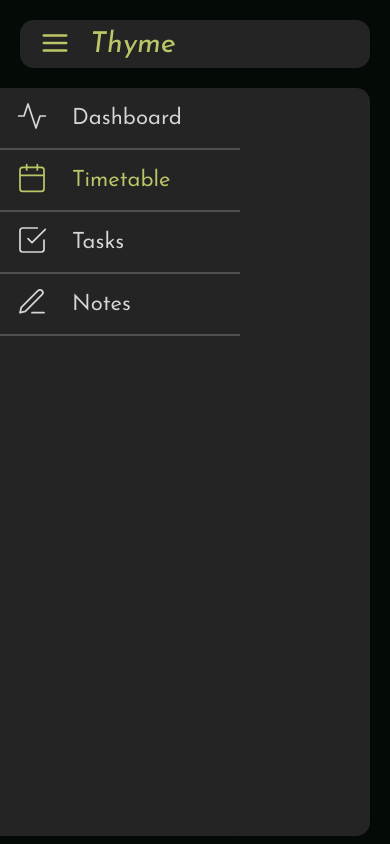
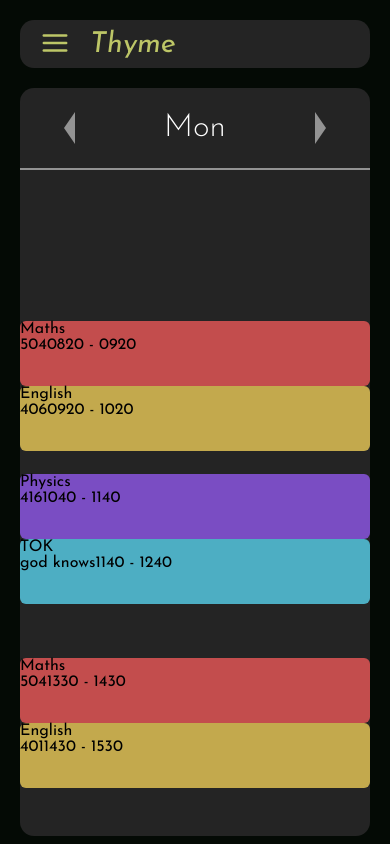
Before and after one commit to xjarlie/thyme, a React (Create React App) app in the folder client/: page /timetable in a window 390 px wide. Built offline with nearby package versions, Linux system fonts and the light colour scheme.

Commit message:
further timetable

```diff
--- a/client/src/App.css
+++ b/client/src/App.css
@@ -17,12 +17,31 @@
     --color-dark-2: #4f4f4f;
     --color-light-0: #939393;
     --color-light-1: #D6D6D6;
+    --iconsize: 24px;
 }
 
 *,
 ::before,
 ::after {
     box-sizing: border-box;
+}
+
+.arrow-left {
+    width: 0;
+    height: 0;
+    border-style: solid;
+    border-width: var(--iconsize) calc(var(--iconsize) - 5px) var(--iconsize) 0;
+    border-color: transparent currentColor transparent transparent;
+    padding: 0;
+}
+
+.arrow-right {
+    width: 0;
+    height: 0;
+    border-style: solid;
+    border-width: var(--iconsize) 0 var(--iconsize) calc(var(--iconsize) - 5px);
+    border-color: transparent transparent transparent currentColor;
+    padding: 0;
 }
 
 .app {
@@ -90,6 +109,7 @@ a {
     flex-grow: 1;
     display: flex;
     position: relative;
+    overflow-x: hidden;
 }
 
 .sidebar {
@@ -149,11 +169,13 @@ a {
     display: none;
 }
 
-@media (max-width: 425px) {
+@media (max-width: 768px) {
 
     .sidebar {
         transform: translateX(0);
         position: absolute;
+        z-index: 10;
+        box-shadow: 0 19px 38px rgba(0, 0, 0, 0.30), 0 15px 12px rgba(0, 0, 0, 0.22);
     }
 
     .sidebar.collapsed {
@@ -170,6 +192,12 @@ h1 {
     height: 99%;
     display: flex;
     padding: 0 20px;
+    overflow-x: auto;
+}
+
+.timetable {
+    width: 100%;
+    min-width: 900px
 }
 
 .week {
@@ -179,8 +207,87 @@ h1 {
     background-color: var(--color-dark-0);
     display: flex;
     flex-direction: row;
+    justify-content: space-around;
+    overflow-y: auto;
 }
 
 .day {
-    background-color: aqua;
+    min-width: 128px;
+    flex-grow: 1;
+    display: flex;
+    flex-direction: column;
+    align-items: stretch;
+    justify-content: flex-start;
+    overflow-y: visible;
+    position: static
 }
+
+@media screen and (min-width: 426px) {
+    .day:not([data-daynumber="0"]) {
+        border-left: 2px solid var(--color-light-0);
+    }
+}
+
+.day>.header {
+    display: flex;
+    flex-direction: row;
+    align-items: center;
+    justify-content: center;
+    padding: 1.5rem 0;
+    width: 100%;
+
+    border-bottom: 2px solid var(--color-light-0);
+}
+
+.day>.header>span {
+    font-family: 'Josefin Sans', sans-serif;
+    font-size: 2rem;
+    font-variation-settings: "wght" 275;
+    color: white;
+}
+
+.day>.header>.icon {
+    display: none;
+}
+
+.day>.subjects {
+    position: relative;
+}
+
+.event {
+    position: absolute;
+    width: 100%;
+    border-radius: 6px;
+}
+
+@media screen and (max-width: 425px) {
+    .timetable {
+        min-width: 0;
+        width: 100%;
+    }
+
+    .day {
+        min-width: 0;
+        width: 100%;
+        border: none;
+    }
+
+    .day>.header {
+        justify-content: space-around;
+        --iconsize: 16px;
+    }
+
+    .day>.header>.icon {
+        display: block;
+        color: var(--color-light-0);
+    }
+
+    .day>.header>.icon.arrow-left {
+        float: left;
+    }
+
+    .day:not(.active) {
+        display: none;
+        visibility: hidden;
+    }
+}
--- a/client/src/App.js
+++ b/client/src/App.js
@@ -11,7 +11,9 @@ class App extends React.Component {
         <Navbar />
         <div className='main'>
           <Sidebar />
-          <Outlet />
+          <div className='content'>
+            <Outlet />
+          </div>
         </div>
       </div>
     );
--- a/client/src/Components/Global/Sidebar.js
+++ b/client/src/Components/Global/Sidebar.js
@@ -5,7 +5,7 @@ import Sideitem from "./Sideitem";
 class Sidebar extends React.Component {
     render() {
         return (
-            <div className="sidebar">
+            <div className="sidebar collapsed">
                 <Sideitem name="Dashboard" icon={Icon.Activity} />
                 <Sideitem name="Timetable" icon={Icon.Calendar} />
                 <Sideitem name="Tasks" icon={Icon.CheckSquare} />
--- a/client/src/Components/Pages/Timetable/Day.js
+++ b/client/src/Components/Pages/Timetable/Day.js
@@ -1,11 +1,101 @@
 import React from "react";
+import Event from "./Event";
+import * as Icon from 'react-feather';
 
 class Day extends React.Component {
+
+    onNextButtonClick() {
+        const currentDay = document.querySelector('.day.active');
+
+
+        const nextDay = document.querySelector(`.day[data-daynumber='${Number(currentDay.dataset.daynumber) + 1}']`);
+        if (nextDay) {
+            currentDay.classList.remove('active');
+            nextDay.classList.add('active');
+        }
+    }
+
+    onPrevButtonClick() {
+        const currentDay = document.querySelector('.day.active');
+
+
+        const prevDay = document.querySelector(`.day[data-daynumber='${Number(currentDay.dataset.daynumber) - 1}']`);
+        if (prevDay) {
+            currentDay.classList.remove('active');
+            prevDay.classList.add('active');
+        }
+    }
+
     render() {
+        const subjects = {
+            maths: {
+                name: 'Maths',
+                color: '#C34D4D',
+            },
+            physics: {
+                name: 'Physics',
+                color: '#7A4DC3'
+            },
+            tok: {
+                name: 'TOK',
+                color: '#4DAEC3'
+            },
+            english: {
+                name: 'English',
+                color: '#C3A94D'
+            }
+        };
+
+        const events = {
+            wasd: {
+                name: "maths",
+                startTime: "0820",
+                endTime: "0920",
+                room: "504"
+            },
+            dswahyfura: {
+                name: "english",
+                startTime: "0920",
+                endTime: "1020",
+                room: "406"
+            },
+            fhbndsuyi: {
+                name: "physics",
+                startTime: "1040",
+                endTime: "1140",
+                room: "416"
+            },
+            grfenuiasr: {
+                name: "tok",
+                startTime: "1140",
+                endTime: "1240",
+                room: "god knows"
+            },
+            ferhjwua8io: {
+                name: "maths",
+                startTime: "1330",
+                endTime: "1430",
+                room: "504"
+            },
+            fresgse: {
+                name: "english",
+                startTime: "1430",
+                endTime: "1530",
+                room: "401"
+            }
+        }
+
         return (
-            <div className="day">
+            <div className={`day ${this.props.number === 0 ? "active" : ""}`} data-daynumber={this.props.number} style={{height: this.props.height}}>
                 <div className="header">
+                    <button className="icon arrow-left" onClick={this.onPrevButtonClick}></button>
                     <span>{this.props.dayName}</span>
+                    <button className="icon arrow-right" onClick={this.onNextButtonClick}></button>
+                </div>
+                <div className="subjects">
+                    {Object.entries(events).map(([key, value]) => {
+                        return <Event key={key} id={key} data={{...value, color: subjects[value.name].color, displayName: subjects[value.name].name}} maxHeight={this.props.height} />
+                    })}
                 </div>
             </div>
         )
--- /dev/null
+++ b/client/src/Components/Pages/Timetable/Event.js
@@ -0,0 +1,51 @@
+import React from "react";
+
+class Event extends React.Component {
+
+    getPos(time, maxHeight) {
+        const hours = parseInt(time.slice(0, 2));
+        const minutes = parseInt(time.slice(2));
+
+        const totHours = Math.round(((hours + (minutes / 60)) + Number.EPSILON) * 100) / 100
+
+        const proportion = totHours / 24;
+        const topPos = proportion * maxHeight;
+        return topPos;
+
+    }
+
+    render() {
+
+        const maxHeight = this.props.maxHeight;
+        const startTime = this.props.data.startTime;
+        const endTime = this.props.data.endTime;
+
+        const offsetHours = this.getPos('0100', maxHeight) * 6;
+        //const offsetHours = 0;
+
+        const startPos = this.getPos(startTime, maxHeight);
+
+        const endPos = this.getPos(endTime, maxHeight);
+
+        const height = endPos - startPos;
+
+        // let color = 'aqua';
+        // const currentTimeDate = new Date(global.get('time'));
+        // const currentStringTime = `${currentTimeDate.getHours()}${currentTimeDate.getMinutes()}`;
+        // if (parseInt(currentStringTime) >= parseInt(startTime) && parseInt(currentStringTime) < parseInt(endTime)) {
+        //     color = 'aquamarine';
+        // }
+
+        return (
+            <div className="event" style={{backgroundColor: this.props.data.color, top: startPos-offsetHours, height: height + 'px'}}>
+                <span className="title">{this.props.data.displayName}</span>
+                <div className="under">
+                    <span className="room">{this.props.data.room}</span>
+                    <span className="times">{this.props.data.startTime} - {this.props.data.endTime}</span>
+                </div>
+            </div>
+        )
+    }
+}
+
+export default Event;
--- a/client/src/Components/Pages/Timetable/Timetable.js
+++ b/client/src/Components/Pages/Timetable/Timetable.js
@@ -5,7 +5,7 @@ class Timetable extends React.Component {
 
     render() {
         return (
-            <div className="content">
+            <div className="timetable">
                 <Week />
             </div>
         )
--- a/client/src/Components/Pages/Timetable/Week.js
+++ b/client/src/Components/Pages/Timetable/Week.js
@@ -2,6 +2,7 @@ import React from "react";
 import Day from "./Day";
 
 class Week extends React.Component {
+
     render() {
 
         const data = [
@@ -28,12 +29,12 @@ class Week extends React.Component {
             }
         ];
 
-        console.log(data);
+        const hourlyHeight = 65;
 
         return (
             <div className="week">
                 {data.map((o) =>
-                    <Day key={o.dayName} dayName={o.dayName} />
+                    <Day key={o.dayName} dayName={o.dayName} number={data.indexOf(o)} height={hourlyHeight * 24} />
                 )}
             </div>
         )
```
Also changed, not shown: client/src/Components/Pages/Timetable/SubjectInstance.js (deleted, +0 -11 lines).
